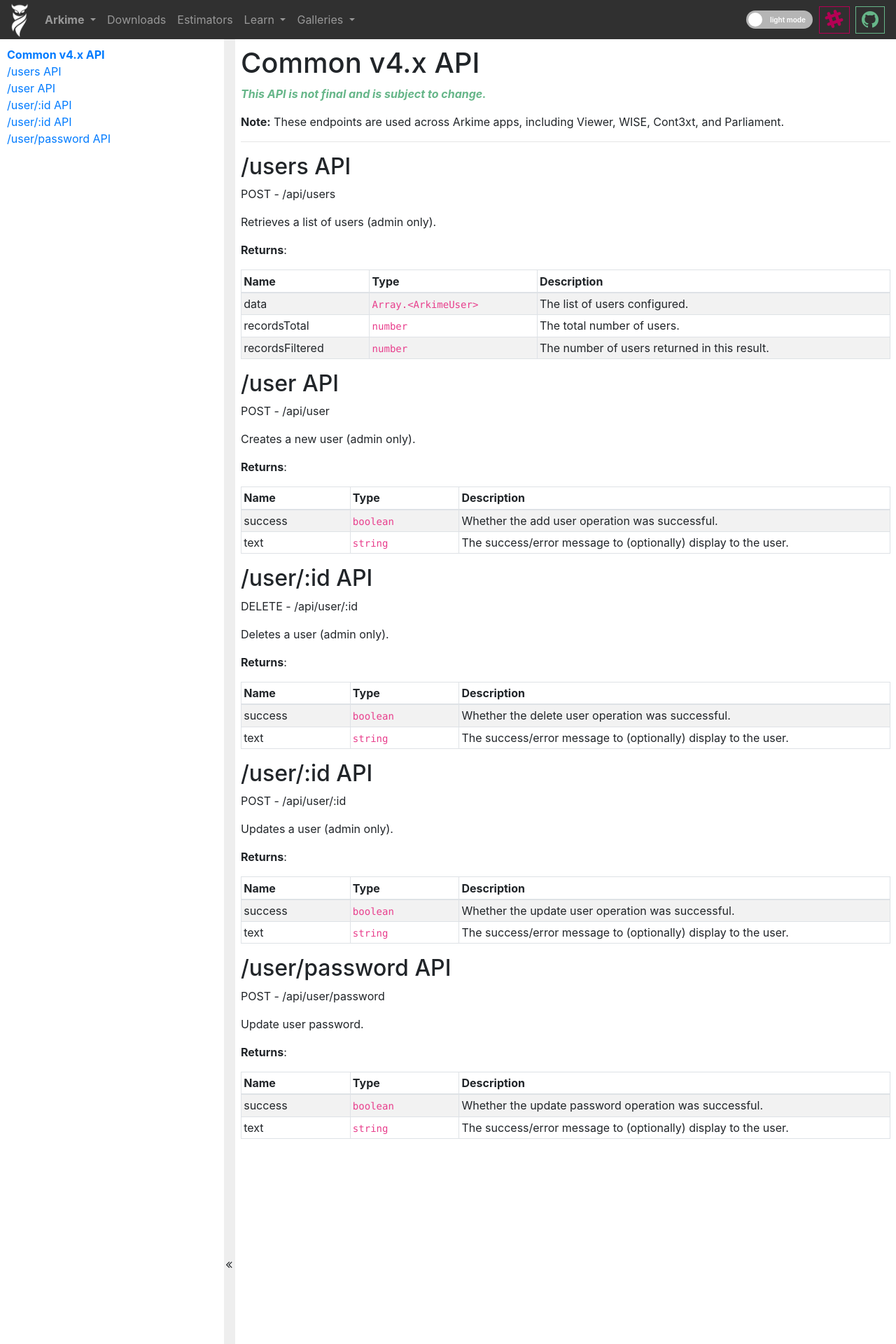
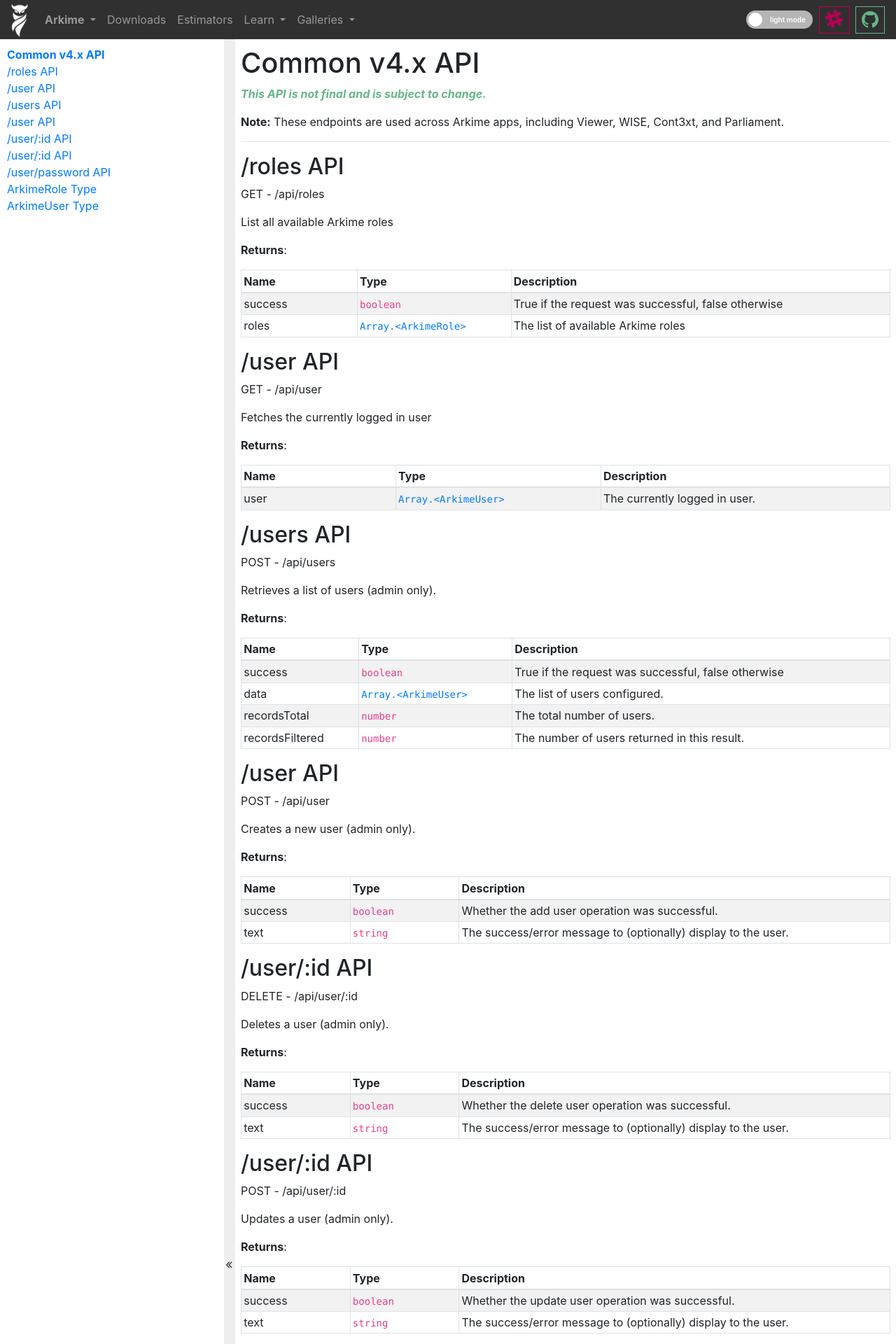
Before and after one commit to arkime/arkimeweb, a Jekyll site: the page built from _wiki/apicommon.md, in a window 1280 px wide. Shown: the top 1920 px of the page at 70% size. Built offline with Jekyll 4.4.1, drawn with Linux system fonts in a browser that asks for light colours; some of the changed text lies outside the part shown.

Commit message:
add common api docs

```diff
--- a/_wiki/api_common_docs.md
+++ b/_wiki/api_common_docs.md
@@ -1,3 +1,32 @@
+<a name="/roles"></a>
+
+## /roles API
+
+GET - /api/roles
+
+List all available Arkime roles
+
+**Returns**:
+
+| Name | Type | Description |
+| --- | --- | --- |
+| success | <code>boolean</code>| True if the request was successful, false otherwise |
+| roles | [<code>Array.&lt;ArkimeRole&gt;</code>](#ArkimeRole)| The list of available Arkime roles |
+
+<a name="/user"></a>
+
+## /user API
+
+GET - /api/user
+
+Fetches the currently logged in user
+
+**Returns**:
+
+| Name | Type | Description |
+| --- | --- | --- |
+| user | [<code>Array.&lt;ArkimeUser&gt;</code>](#ArkimeUser)| The currently logged in user. |
+
 <a name="/users"></a>
 
 ## /users API
@@ -10,7 +39,8 @@
 
 | Name | Type | Description |
 | --- | --- | --- |
-| data | <code>Array.&lt;ArkimeUser&gt;</code>| The list of users configured. |
+| success | <code>boolean</code>| True if the request was successful, false otherwise |
+| data | [<code>Array.&lt;ArkimeUser&gt;</code>](#ArkimeUser)| The list of users configured. |
 | recordsTotal | <code>number</code>| The total number of users. |
 | recordsFiltered | <code>number</code>| The number of users returned in this result. |
 
@@ -73,3 +103,46 @@
 | --- | --- | --- |
 | success | <code>boolean</code>| Whether the update password operation was successful. |
 | text | <code>string</code>| The success/error message to (optionally) display to the user. |
+
+<a name="ArkimeRole"></a>
+
+## ArkimeRole Type
+
+An Arkime Role
+
+Roles are assigned to users to give them access to Arkime content
+
+<a name="ArkimeUser"></a>
+
+## ArkimeUser Type
+
+The Arkime user object.
+
+
+**Parameters**:
+
+| Param | Type | Default | Description |
+| --- | --- | --- | --- |
+| userId | <code>string</code> |  | The ID of the user. |
+| userName | <code>string</code> |  | The name of the user (to be displayed in the UI). |
+| enabled | <code>boolean</code> | <code>true</code> | Whether the user is enabled (or disabled). Disabled users cannot access the UI or APIs. |
+| webEnabled | <code>boolean</code> | <code>true</code> | Can access the web interface. When off only APIs can be used. |
+| headerAuthEnabled | <code>boolean</code> | <code>false</code> | Can login using the web auth header. This setting doesn't disable the password so it should be scrambled. |
+| emailSearch | <code>boolean</code> | <code>false</code> | Can perform searches for fields relating to email. |
+| removeEnabled | <code>boolean</code> | <code>false</code> | Can delete tags or delete/scrub pcap data and other deletion operations. |
+| packetSearch | <code>boolean</code> | <code>true</code> | Can create a packet search job (hunt). |
+| hideStats | <code>boolean</code> | <code>false</code> | Hide the Stats page from this user. |
+| hideFiles | <code>boolean</code> | <code>false</code> | Hide the Files page from this user. |
+| hidePcap | <code>boolean</code> | <code>false</code> | Hide PCAP (and only show metadata/session detail) for this user when they open a Session. |
+| disablePcapDownload | <code>boolean</code> | <code>false</code> | Do not allow this user to download PCAP files. |
+| expression | <code>string</code> |  | An Arkime search expression that is silently added to all queries. Useful to limit what data a user can access (e.g. which nodes or IPs). |
+| settings | <code>ArkimeSettings</code> |  | The Arkime app settings. |
+| views | <code>object</code> |  | A list of views that the user can apply to their search. |
+| notifiers | <code>object</code> |  | A list of notifiers taht the user can use. |
+| columnConfigs | <code>object</code> |  | A list of sessions table column configurations that a user has created. |
+| spiviewFieldConfigs | <code>object</code> |  | A list of SPIView page field configurations that a user has created. |
+| tableStates | <code>object</code> |  | A list of table states used to render Arkime tables as the user has configured them. |
+| welcomeMsgNum | <code>number</code> | <code>0</code> | The message number that a user is on. Gets incremented when a user dismisses a message. |
+| lastUsed | <code>number</code> |  | The date that the user last used Arkime. Format is milliseconds since Unix EPOC. |
+| timeLimit | <code>number</code> |  | Limits the time range a user can query for. |
+| roles | <code>array</code> |  | The list of Arkime roles assigned to this user. |
```
